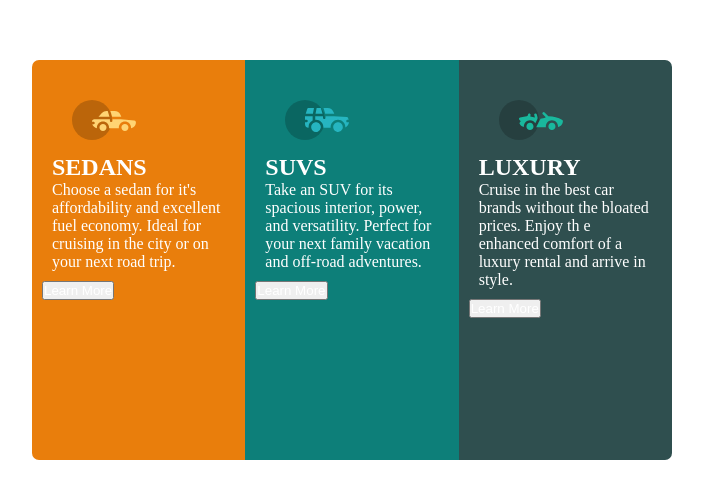
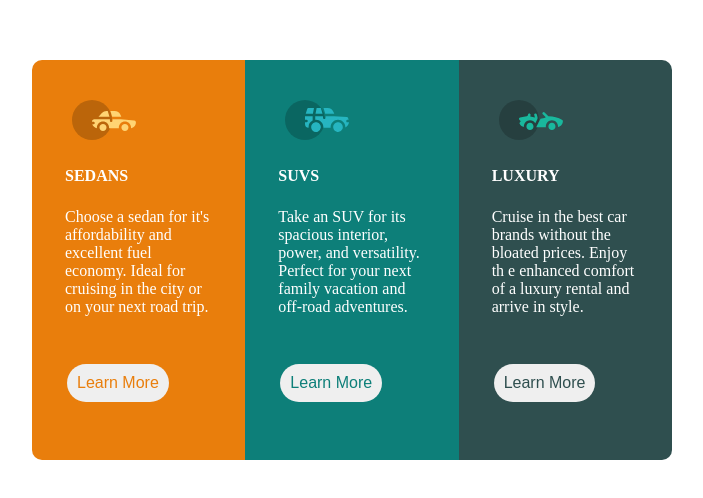
Before and after one commit to Ochieng-Kibet/Personal-HTML-CSS-, a plain HTML site: page Week 3 Ass 2/Index.html in a window 1280 px wide. Shown: the part 140-638 px from the top of the page, without its empty margins (288-991 px from the left). Drawn offline with Linux system fonts and the light colour scheme.

```diff
--- a/Week 3 Ass 2/Index.css
+++ b/Week 3 Ass 2/Index.css
@@ -21,21 +21,24 @@ main {
 .Mein {
     background: rgb(233, 126, 12);
     height: 400px;
-    width: 300px;
-    border-bottom-left-radius: 7px;
-    border-top-left-radius: 7px;
+    width: 400px;
+    border-bottom-left-radius: 10px;
+    border-top-left-radius: 10px;
+    display: block;
 }
 .Middle {
     background: rgb(13, 127, 121);
     height: 400px;
-    width: 300px;
+    width: 400px;
+    display: block;
 }
 .Last {
     background: darkslategray;
     height: 400px;
-    width: 300px;
-    border-bottom-right-radius: 7px;
-    border-top-right-radius: 7px;
+    width: 400px;
+    border-bottom-right-radius: 10px;
+    border-top-right-radius: 10px;
+    display: block;
 }
 img {
     padding-top: 30px;
@@ -44,9 +47,27 @@ img {
 }
 div {
     padding: 10px;
-    font-style: normal;
-    font-family: 'Times New Roman', Times, serif;
 }
 h2, p, button {
     color: white;
+    padding: 10px;
+    margin: 3px;
+    font-size: medium;
+    font-family: century 'Franklin Gothic Medium', 'Arial Narrow', Arial, sans-serif;
 }
+button {
+    border-radius: 20px;
+    padding: auto;
+    cursor: pointer;
+    margin: 25px;
+    border: none;
+}
+.one {
+    color: rgb(233, 126, 12);
+}
+.two {
+    color: rgb(13, 127, 121);
+}
+.three {
+    color: darkslategray;
+}
--- a/Week 3 Ass 2/Index.html
+++ b/Week 3 Ass 2/Index.html
@@ -17,7 +17,7 @@
                 <p>Choose a sedan for it's affordability and excellent fuel economy. Ideal for cruising in the city or on your next road trip.</p>
             </div>
 
-            <button>Learn More</button>
+            <button class="one">Learn More</button>
 
         </div>
 
@@ -28,7 +28,7 @@
                 <p>Take an SUV for its spacious interior, power, and versatility. Perfect for your next family vacation and off-road adventures.</p>
             </div>
 
-            <button>Learn More</button>
+            <button class="two">Learn More</button>
 
         </div>
 
@@ -39,7 +39,7 @@
                 <p>Cruise in the best car brands without the bloated prices. Enjoy th e enhanced comfort of a luxury rental and arrive in style.</p>
             </div>
 
-            <button>Learn More</button>
+            <button class="three">Learn More</button>
 
         </div>
 
```
